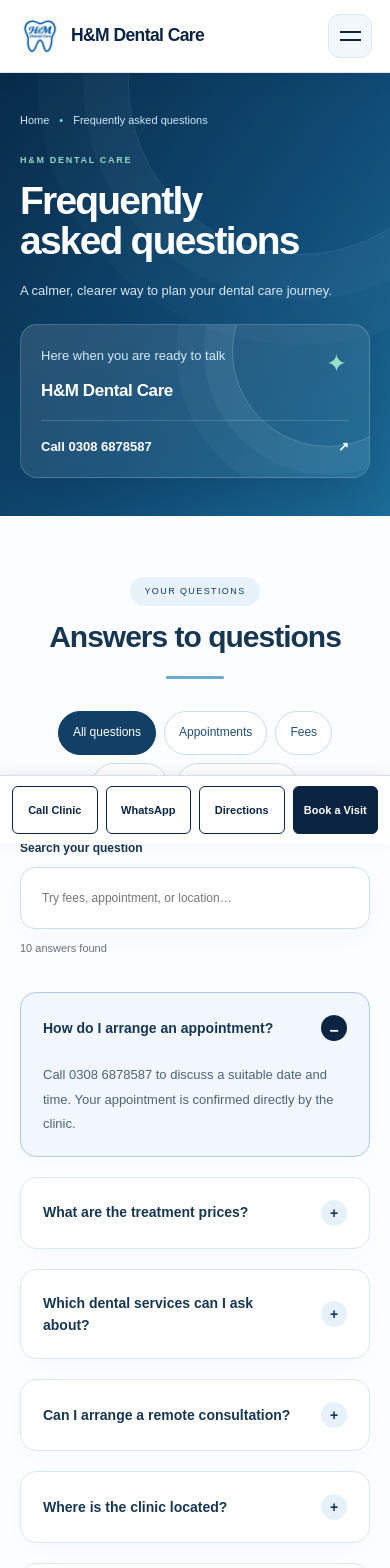
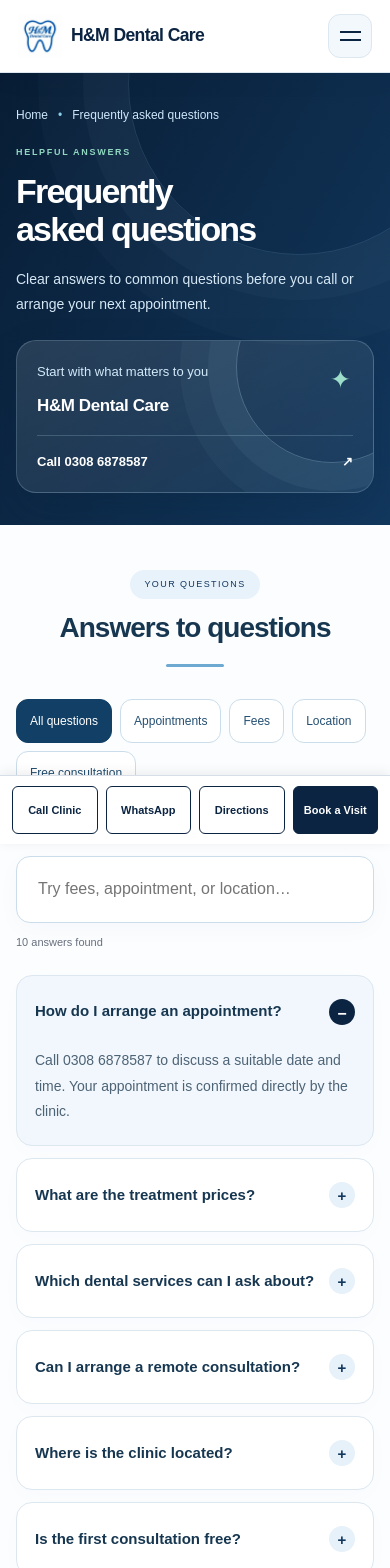
Before and after one commit to amanullah24762/hmdental, a Next.js app: page /faq in a window 390 px wide. Shown: the top 1568 px of the page. Built offline with nearby package versions, Linux system fonts and the light colour scheme.

Commit message:
Add gitignore

```diff
--- /dev/null
+++ b/app/inner-pages.css
@@ -0,0 +1,94 @@
+/* Interior page rhythm, with fluid cards and room for touch controls. */
+.inner-page .inner-section { padding-block: clamp(44px, 6vw, 88px); }
+.inner-page .inner-banner { background: linear-gradient(120deg,#081d35,#12385e); }
+.inner-page .inner-banner-layout { min-height: 310px; padding-block: 48px; gap: 40px; }
+.inner-page .inner-banner h1 { font-size: clamp(34px,4.5vw,64px); line-height: 1.1; overflow-wrap: break-word; }
+.inner-page .inner-banner nav { display: flex; flex-wrap: wrap; line-height: 1.7; gap: 10px; }
+.inner-page .inner-banner-card { min-height: 210px; border-radius: 20px; }
+.inner-page .inner-heading h2 { font-size: clamp(28px,3.4vw,42px); line-height: 1.2; text-wrap: balance; }
+.inner-page :is(.inner-about,.inner-advantage,.inner-detail,.inner-service-grid,.inner-concerns,.visit-planner,.planner-fields)>* { min-width: 0; }
+.inner-page .inner-service-grid { grid-template-columns: repeat(3,minmax(0,1fr)); gap: 24px; }
+.inner-page .page-search { max-width: 720px; margin-bottom: 24px; }
+.inner-page .page-search>div { background: #fff; border: 1px solid #cbddeb; border-radius: 14px; box-shadow: 0 6px 24px #0b244207; }
+.inner-page .page-search input { min-height: 48px; font-size: 16px; }
+.inner-page .page-search button { min-width: 60px; border-radius: 9px; }
+.inner-page .feature-filters { justify-content: center; gap: 10px; margin-bottom: 32px; }
+.inner-page :is(.feature-filters button,.inner-tabs button) { min-height: 44px; line-height: 1.5; border-radius: 12px; }
+.inner-page .inner-tabs { display: flex; flex-wrap: wrap; gap: 10px; }
+.inner-page .inner-tabs button { flex: 0 1 auto; }
+.inner-page .inner-about { gap: clamp(24px,5vw,64px); align-items: center; }
+.inner-page .inner-about>img { border-radius: 22px; height: auto; aspect-ratio: 4/3; object-fit: cover; }
+.inner-page .inner-advantage { border: 1px solid #dce7f0; border-radius: 24px; background: #fff; padding: clamp(20px,3vw,36px); }
+.inner-page .inner-advantage img { border-radius: 16px; height: auto; aspect-ratio: 4/3; }
+.inner-page .inner-faq { max-width: 960px; margin-inline: auto; grid-template-columns: 1fr; gap: 12px; }
+.inner-page .inner-faq details { border-radius: 16px; overflow: hidden; border-color: #dce7f0; }
+.inner-page .inner-faq summary { min-height: 72px; padding: 20px 24px; font-size: 16px; line-height: 1.5; }
+.inner-page .inner-faq details p { padding: 0 24px 24px; font-size: 14px; line-height: 1.85; }
+.inner-page .inner-concerns article { border: 1px solid #dce7f0; border-radius: 18px; }
+.inner-page .inner-detail { grid-template-columns: 240px minmax(0,1fr); gap: clamp(24px,4vw,52px); }
+.inner-page .inner-sidebar { border: 1px solid #dce7f0; border-radius: 18px; padding: 22px; }
+.inner-page .inner-sidebar>a { min-height: 44px; align-items: center; line-height: 1.5; }
+.inner-page .inner-sidebar>a[aria-current=page] { color: #0b2442; background: #e6f0f8; border-radius: 8px; padding-inline: 10px; }
+.inner-page .inner-detail-photo { border-radius: 20px; }
+.inner-page .inner-service-list>div { gap: 16px; }
+.inner-page .inner-service-list svg { flex-shrink: 0; }
+.inner-page .service-booking-link { border-radius: 10px; border-color: #bdd3e5; min-height: 44px; }
+.inner-page .inner-visit-steps>div { border: 1px solid #dce7f0; border-radius: 14px; }
+.inner-page .inner-visit-steps span { white-space: nowrap; flex-shrink: 0; color: #12385e; }
+.inner-page .inner-note { border-radius: 0 18px 18px 0; border-left-color: #12385e; }
+.inner-page .inner-cta { border-radius: 24px; padding: clamp(24px,4vw,44px); }
+.inner-page .inner-cta .button { flex-shrink: 0; text-align: center; }
+.inner-page :is(.planner-fields input,.planner-fields select,.planner-result textarea) { font-size: 16px; border-radius: 10px; }
+.inner-page :is(.visit-checklist label,.planner-result button) { border-radius: 12px; min-height: 44px; }
+.inner-page :is(button,a,input,select,textarea,summary):focus-visible { outline: 3px solid #377caf; outline-offset: 3px; }
+/* Highlight the search container rather than drawing a line inside it. */
+.inner-page .page-search>div:focus-within { border-color: #738ca3; box-shadow: 0 0 0 2px #0b24420d; }
+.inner-page .page-search input:focus,
+.inner-page .page-search input:focus-visible { outline: none; box-shadow: none; }
+@media(max-width:1000px) {
+  .inner-page .inner-service-grid { grid-template-columns: repeat(2,minmax(0,1fr)); gap: 18px; }
+  .inner-page .inner-banner-layout { grid-template-columns: minmax(0,1fr) 240px; gap: 24px; }
+  .inner-page .inner-detail { grid-template-columns: 1fr; }
+  .inner-page .inner-detail>aside { order: 2; }
+  .inner-page .inner-sidebar { display: grid; grid-template-columns: repeat(2,minmax(0,1fr)); gap: 0 22px; }
+  .inner-page .inner-sidebar h3 { grid-column: 1/-1; }
+}
+@media(max-width:700px) {
+  .inner-page .inner-banner-layout { grid-template-columns: 1fr; padding-block: 32px; gap: 24px; }
+  .inner-page .inner-banner-card { min-height: 0; padding: 20px; }
+  .inner-page .inner-banner-card p { max-width: none; padding-right: 28px; }
+  .inner-page .inner-banner-card a { margin-top: 14px; }
+  .inner-page .inner-banner nav { margin-bottom: 20px; font-size: 12px; }
+  .inner-page .inner-banner-intro { font-size: 14px; }
+  .inner-page :is(.inner-about,.inner-advantage,.visit-checklist,.visit-location) { grid-template-columns: 1fr; }
+  .inner-page .inner-service-grid { gap: 14px; }
+  .inner-page .inner-visit-steps { grid-template-columns: 1fr; }
+  .inner-page .inner-visit-steps>div { display: flex; gap: 16px; align-items: center; }
+  .inner-page .inner-visit-steps p { margin: 0; }
+  .inner-page .inner-cta { flex-direction: column; align-items: stretch; gap: 24px; }
+  .inner-page .inner-cta .button { width: 100%; justify-content: center; white-space: normal; }
+}
+@media(max-width:480px) {
+  .inner-page .container { width: calc(100% - 32px); max-width: none; }
+  .inner-page .inner-service-grid { grid-template-columns: 1fr; }
+  .inner-page .treatment .treatment-front { min-height: 0; padding: 14px; }
+  .inner-page .treatment .service-title { font-size: 20px; }
+  .inner-page .treatment .service-hint { min-height: 36px; font-size: 12px; }
+  .inner-page .feature-filters { justify-content: flex-start; gap: 8px; }
+  .inner-page .feature-filters button { padding: 10px 13px; font-size: 12px; }
+  .inner-page .inner-tabs { display: grid; grid-template-columns: repeat(2,minmax(0,1fr)); }
+  .inner-page .inner-tabs button { padding: 10px; font-size: 12px; overflow-wrap: break-word; }
+  .inner-page .inner-service-list>div { display: grid; grid-template-columns: 30px minmax(0,1fr); gap: 12px; padding-block: 18px; }
+  .inner-page .inner-service-list h3 { font-size: 15px; line-height: 1.5; }
+  .inner-page .inner-service-list .service-booking-link { grid-column: 2; justify-self: start; font-size: 11px; padding-inline: 14px; }
+  .inner-page .inner-concerns { grid-template-columns: 1fr; }
+  .inner-page .inner-concerns article { padding: 24px; }
+  .inner-page .inner-concerns h3 { font-size: 18px; }
+  .inner-page .inner-concerns p { font-size: 14px; }
+  .inner-page .inner-sidebar { grid-template-columns: 1fr; }
+  .inner-page .inner-faq summary { font-size: 15px; padding: 18px; gap: 14px; }
+  .inner-page .inner-faq details p { padding: 0 18px 20px; }
+  .inner-page .inner-note { padding: 22px; }
+  .inner-page .inner-detail article h2 { font-size: 25px; line-height: 1.3; }
+  .inner-page .location-details { border-left: 0; padding-left: 0; }
+}
--- a/app/layout.js
+++ b/app/layout.js
@@ -3,6 +3,7 @@
 import './navigation.css';
 import './alignment.css';
 import './hm-clinic.css';
+import './inner-pages.css';
 import BookingWidget from './components/BookingWidget';
 import MobileContactBar from './components/MobileContactBar';
 
```
Also changed, not shown: app/components/InnerPages.js.
